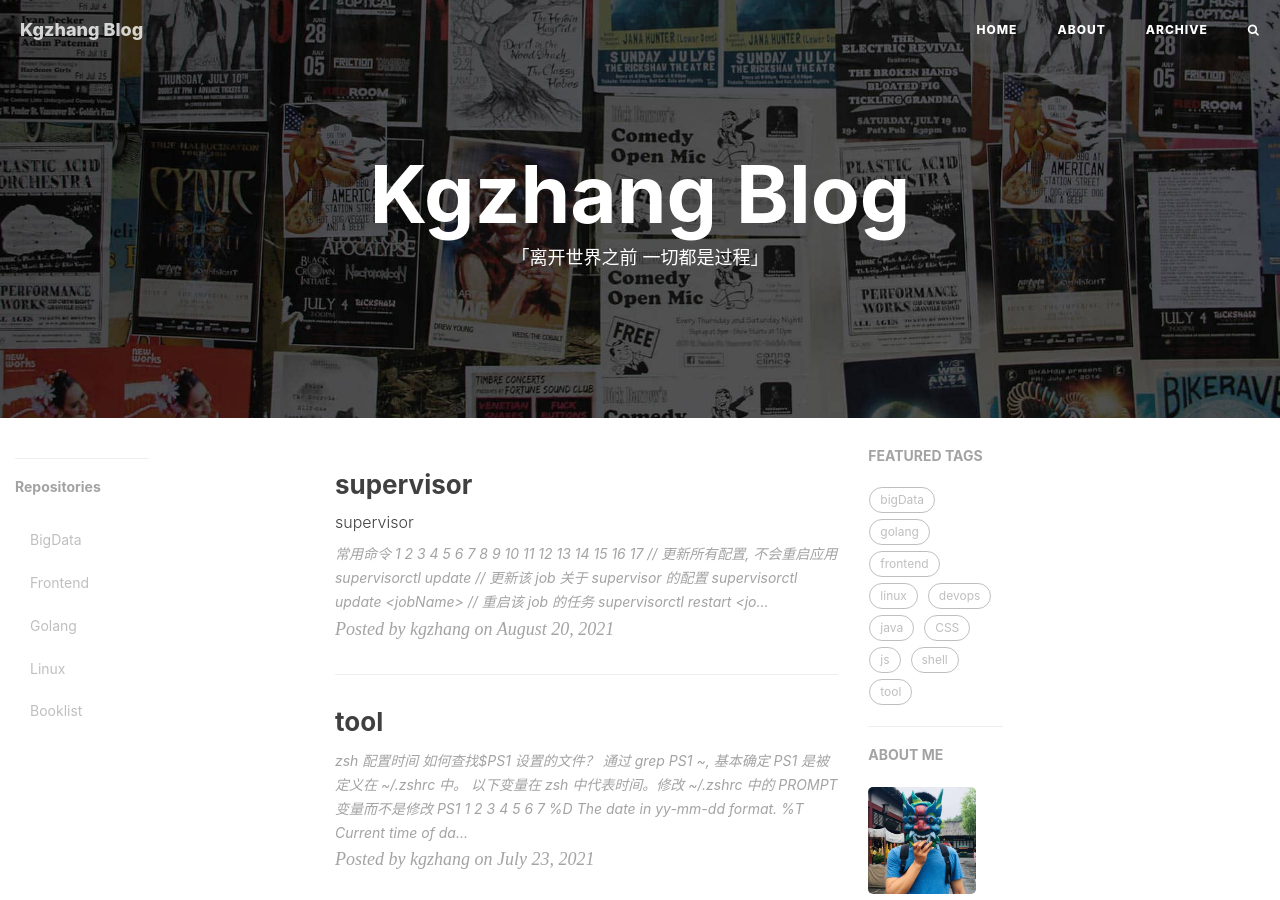
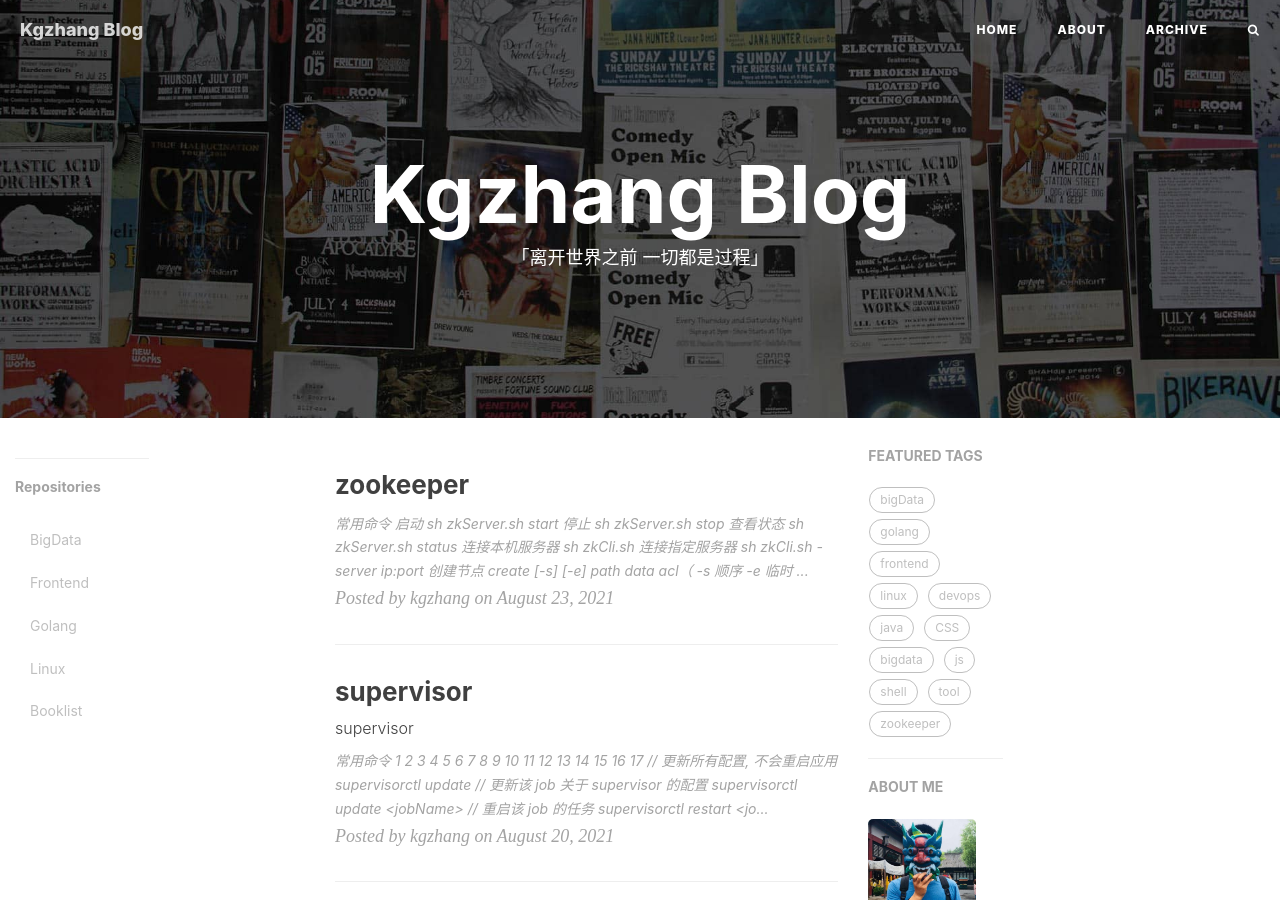
Before and after one commit to kougazhang/oom, a Jekyll site: the page built from index.html, in a window 1280 px wide and 900 px high. Built offline with Jekyll 4.4.1, drawn with Linux system fonts in a browser that asks for light colours; nearby versions of some CDN libraries; the list of posts is cut into pages by our own code; comment, search, counter and statistics services are not loaded; some of the changed text lies outside the part shown.

Commit message:
update: add zookeeper

```diff
--- /dev/null
+++ b/_posts/2021-08-23-zookeeper.md
@@ -0,0 +1,30 @@
+---
+layout:     post
+title:      "zookeeper"
+subtitle:   ""
+date:       2021-08-23 20:08:00
+author:     "kgzhang"
+catalog: false
+header-style: text
+tags:
+  - zookeeper
+  - bigdata
+---
+
+## 常用命令
++ 启动 sh zkServer.sh start
++ 停止 sh zkServer.sh stop
++ 查看状态 sh zkServer.sh status
++ 连接本机服务器 sh zkCli.sh
++ 连接指定服务器 sh zkCli.sh -server ip:port
++ 创建节点 create [-s] [-e] path data acl（ -s 顺序 -e 临时 acl 权限控制）
+    + create /test qaz
++ 列出路径 ls path
+    + ls /
++ 获取节点数据内容和属性 get path
+    + get /test
++ 更新数据 set path data
+    + set /test wsx
++ 删除
+    + delete path 删除一个节点需要该节点下没有子节点. eg: delete /test
+    + deleteall path 递归删除某节点
```
Also changed, not shown: _posts/2021-05-28-bigdata.md (+5 -1 lines), _posts/2021-05-29-linux-command.md (+2 -2 lines).
